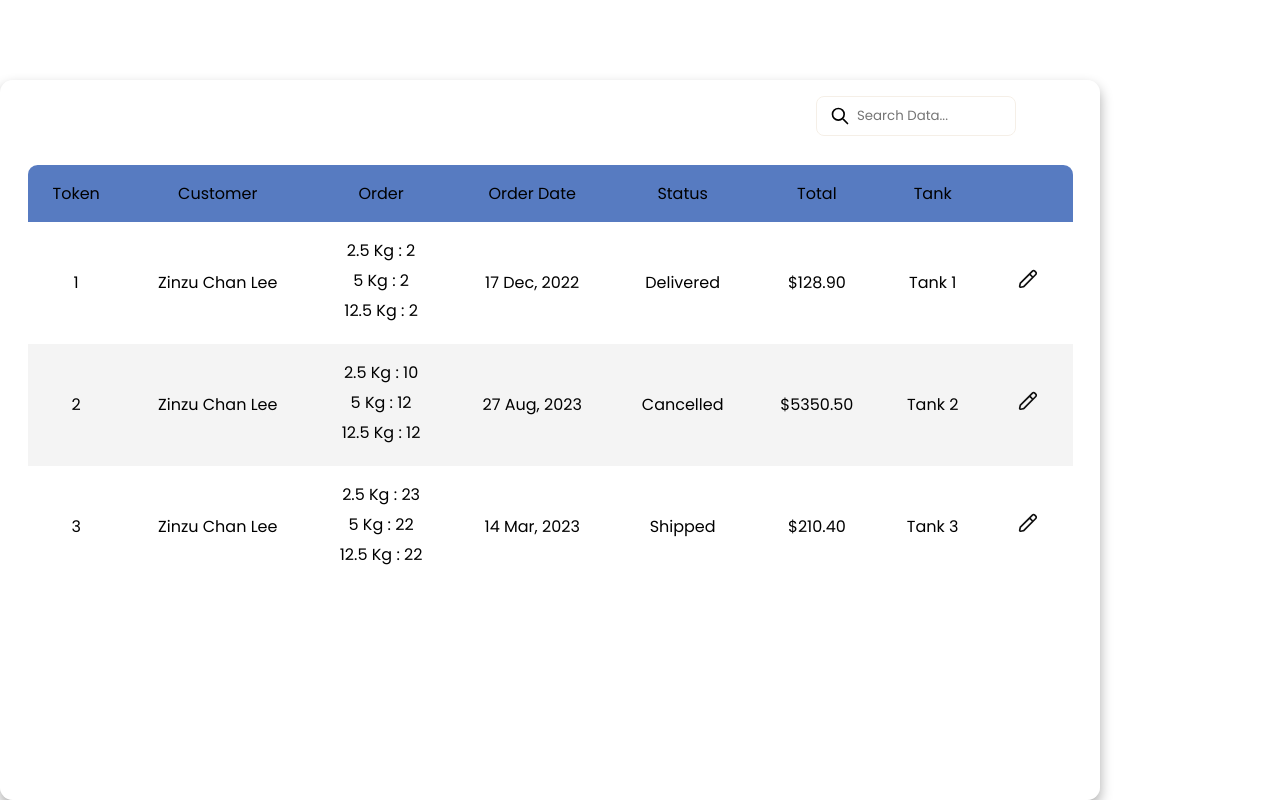
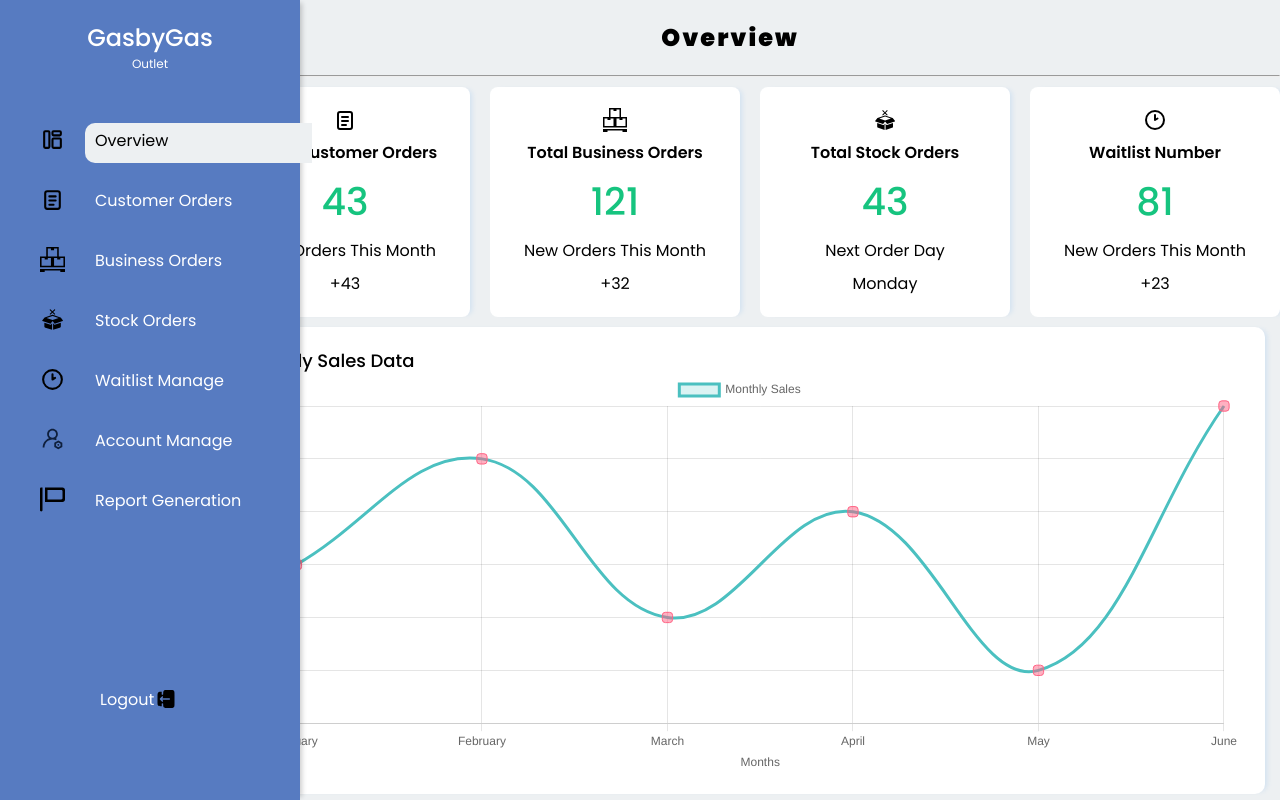
Before and after one commit to krishan44/ASE-Project, a React (Vite) app in the folder GasbyGas/: page / in a window 1280 px wide. Built offline with nearby package versions, Linux system fonts and the light colour scheme.

Commit message:
Add react-router-dom for routing and update App component with routes for Overview, CustomerOrders, and CustomerTable

```diff
--- a/GasbyGas/package.json
+++ b/GasbyGas/package.json
@@ -14,7 +14,8 @@
     "primereact": "^10.9.1",
     "react": "^18.3.1",
     "react-chartjs-2": "^5.3.0",
-    "react-dom": "^18.3.1"
+    "react-dom": "^18.3.1",
+    "react-router-dom": "^7.1.1"
   },
   "devDependencies": {
     "@eslint/js": "^9.17.0",
--- a/GasbyGas/src/App.jsx
+++ b/GasbyGas/src/App.jsx
@@ -1,17 +1,19 @@
-import { useState } from 'react'
-import './App.css'
+import { BrowserRouter as Router, Route, Routes } from 'react-router-dom';
+import './App.css';
 import Overview from "./Components/OutletManager/Overview";
 import CustomerOrders from "./Components/OutletManager/customerOrders";
 import CustomerTable from "./Components/OutletManager/Tables/customerTable";
 
-
 function App() {
-
   return (
-    <>
-      <CustomerTable/>
-    </>
-  )
+    <Router>
+      <Routes>
+        <Route path="/" element={<Overview />} />
+        <Route path="/orders" element={<CustomerOrders />} />
+        <Route path="/customers" element={<CustomerTable />} />
+      </Routes>
+    </Router>
+  );
 }
 
-export default App
+export default App;
--- a/GasbyGas/src/Components/OutletManager/MainDashboard.module.css
+++ b/GasbyGas/src/Components/OutletManager/MainDashboard.module.css
@@ -63,13 +63,15 @@
 }
 
 .option{
-    padding: 10px 12px;
+    margin-left: 10px;
+    padding-left: 10px;
     position: relative;
     /* left: 100px; */
     text-align: left;
-    width: 100%;
+    width: 81.2%;
     cursor: pointer;
-    height: 32px;
+    height: 40px;
+    padding-top: 5px;
     transition: 0.2s ease;
 }
 
@@ -91,7 +93,6 @@
     background-color: #edf0f2;
     color: #000;
     border-radius: 10px 0px 0px 10px;
-    font-size: 18px;
 }
 
 .Logout{
--- a/GasbyGas/src/Components/OutletManager/Overview.module.css
+++ b/GasbyGas/src/Components/OutletManager/Overview.module.css
@@ -78,7 +78,7 @@
 
 .chartContainer{
     background-color: #FFF;
-    width: 89.5%;
+    width: 95%;
     padding: 20px;
     margin-top: 10px;
     margin-left: 40px;
```
Also changed, not shown: 1 other file (tests, documents, lock files or other folders).
